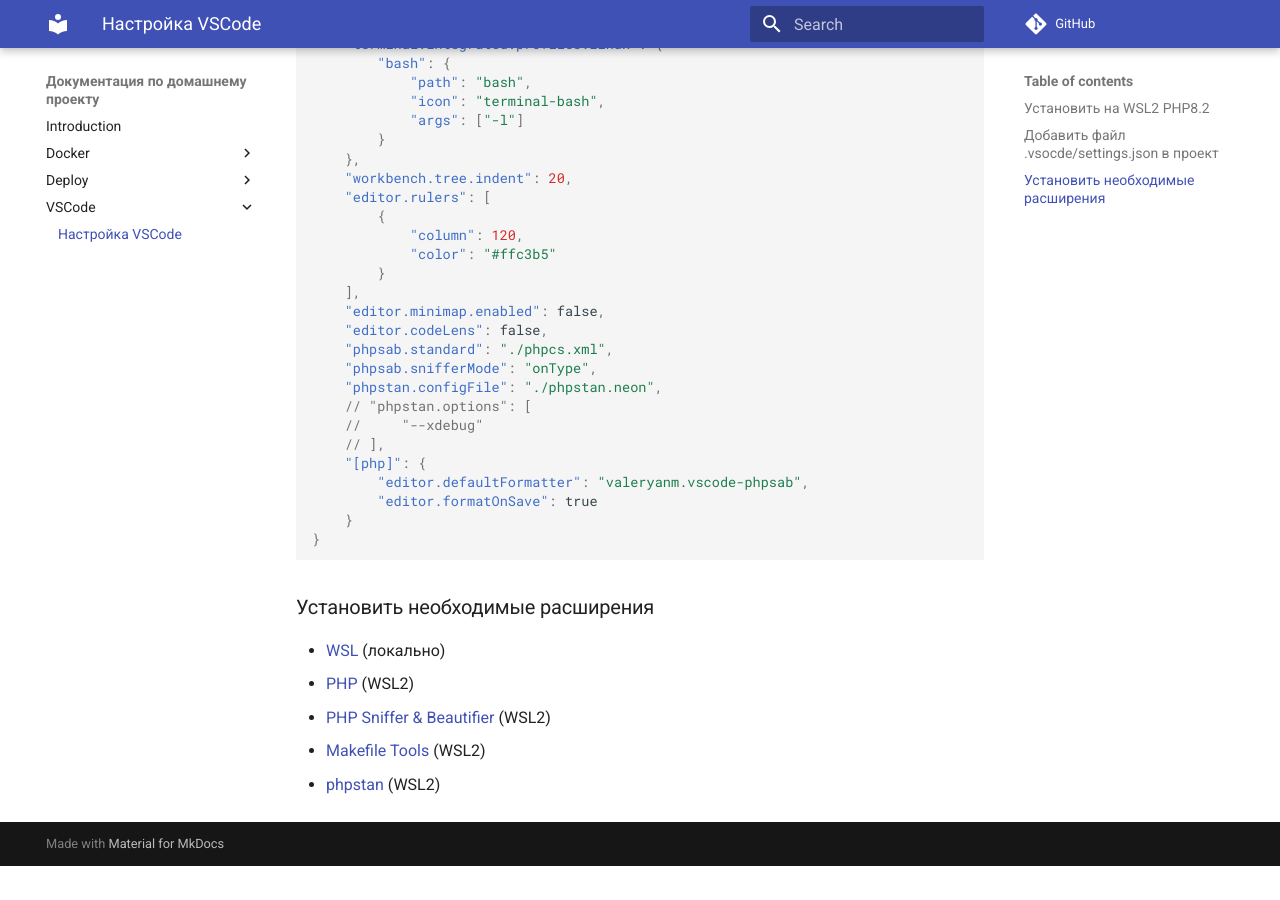
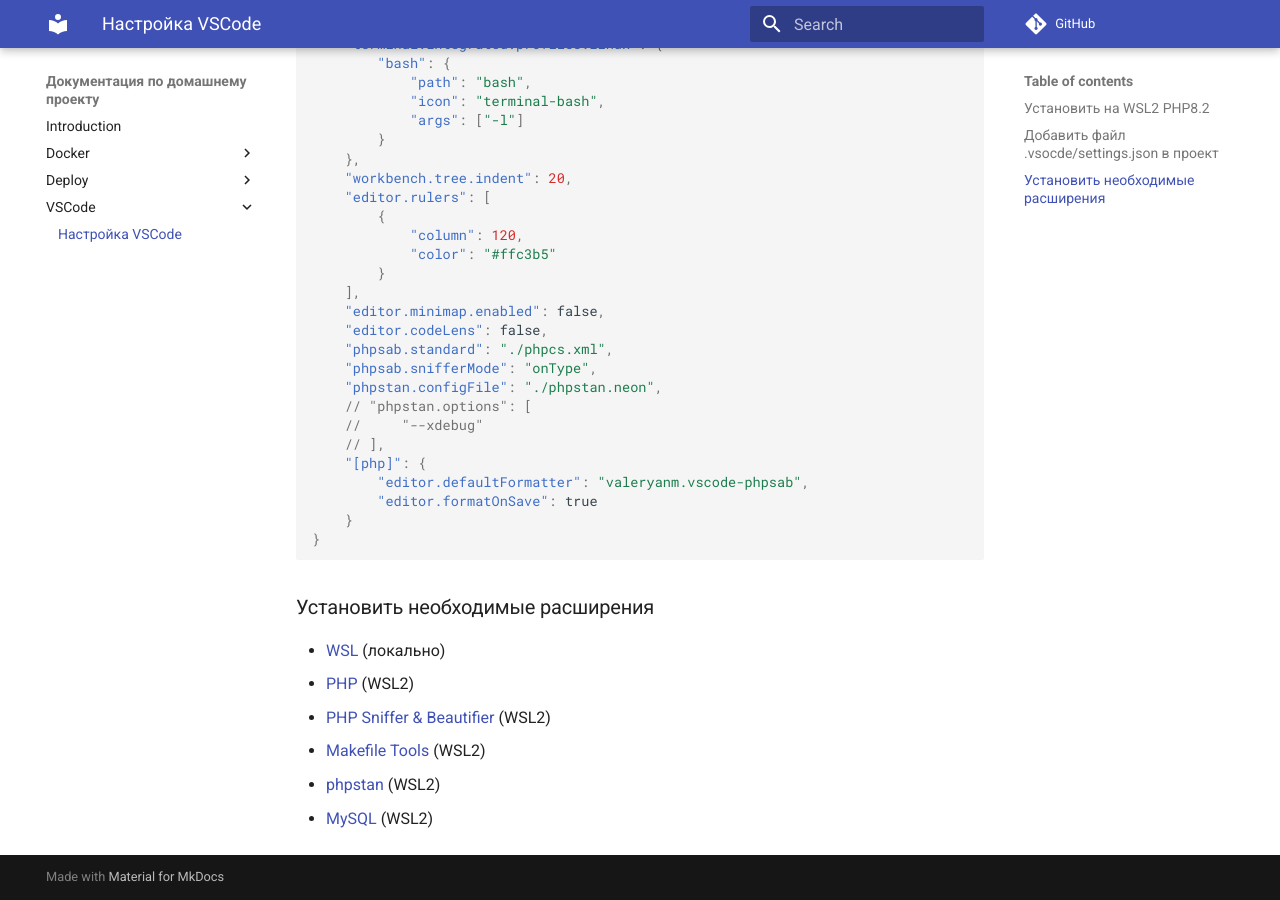
Before and after one commit to tunet/my-homepage-docs, an MkDocs documentation site: the page built from docs/vscode/configure-vscode.md, in a window 1280 px wide and 900 px high, scrolled down 581 px. Built offline with MkDocs 1.6.1 and Material for MkDocs 9.7.7, drawn with Linux system fonts in a browser that asks for light colours; comment, search, counter and statistics services are not loaded; before the commit the page ends 1447 px from its top, so only the background shows below that.

Commit message:
feat: update vscode documentation

```diff
--- a/docs/vscode/configure-vscode.md
+++ b/docs/vscode/configure-vscode.md
@@ -69,3 +69,4 @@ sudo apt install php8.2 php8.2-xml php8.2-xdebug
 - [PHP Sniffer & Beautifier](https://marketplace.visualstudio.com/items?itemName=ValeryanM.vscode-phpsab) (WSL2)
 - [Makefile Tools](https://marketplace.visualstudio.com/items?itemName=ms-vscode.makefile-tools) (WSL2)
 - [phpstan](https://marketplace.visualstudio.com/items?itemName=SanderRonde.phpstan-vscode) (WSL2)
+- [MySQL](https://marketplace.visualstudio.com/items?itemName=cweijan.vscode-mysql-client2) (WSL2)
```
